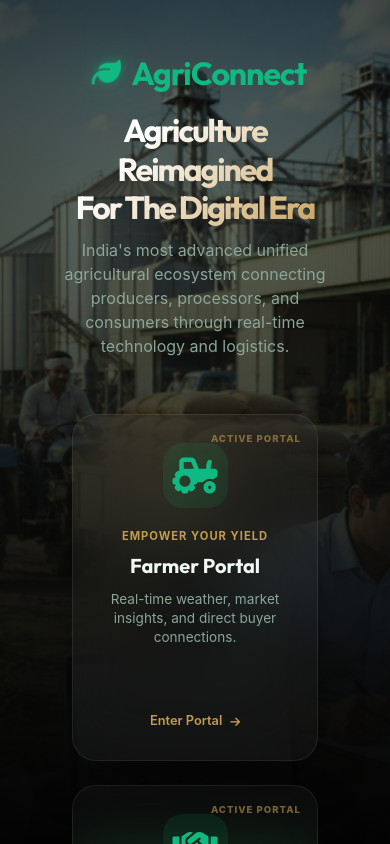
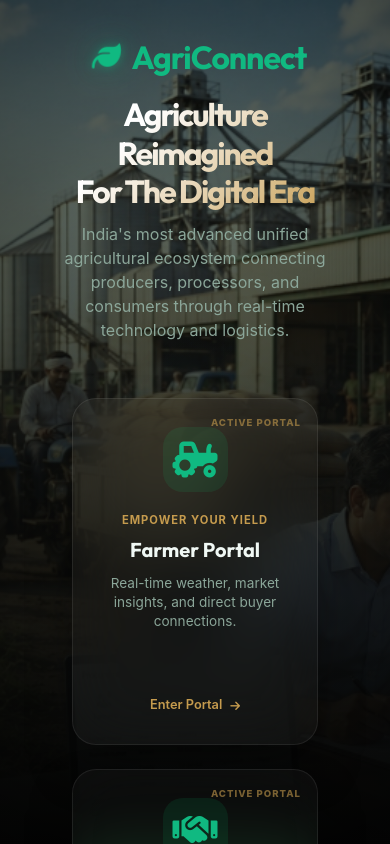
Before and after one commit to rdg17128-eng/AGRI-CONNECT, a React (Vite) app in the folder new_app/: page / in a window 390 px wide. Shown: the top 844 px of the page. Built offline with nearby package versions, Linux system fonts and the light colour scheme.

Commit message:
fix: resolve mobile layout top-clipping, hide mobile header datetime, and clean up background color shading

```diff
--- a/new_app/src/index.css
+++ b/new_app/src/index.css
@@ -3,7 +3,7 @@
     --bg-deep: #050d09;
     --bg-dark: #09120d;
     --bg-mesh-1: #0a2e19; /* Rich forest green */
-    --bg-mesh-2: #24190c; /* Deep earthy gold-brown */
+    --bg-mesh-2: #052011; /* Deep forest emerald green */
     --bg-card: rgba(15, 30, 22, 0.6);
     --bg-card-hover: rgba(28, 48, 36, 0.75);
 
@@ -1343,6 +1343,25 @@
     100% {
         transform: translate(100px, 110vh) rotate(720deg);
         opacity: 0;
+    }
+}
+
+.landing-page {
+    position: relative;
+    min-height: 100vh;
+    display: flex;
+    flex-direction: column;
+    align-items: center;
+    justify-content: center;
+    overflow-y: auto;
+    width: 100%;
+}
+
+@media (max-width: 768px) {
+    .landing-page {
+        justify-content: flex-start;
+        padding-top: 2rem;
+        padding-bottom: 2rem;
     }
 }
 
@@ -1597,6 +1616,10 @@
         padding: 2rem 1.25rem;
         border-radius: 1.5rem;
     }
+
+    .header-datetime {
+        display: none !important;
+    }
 }
 
 /* Responsive grid span helper classes */
```
